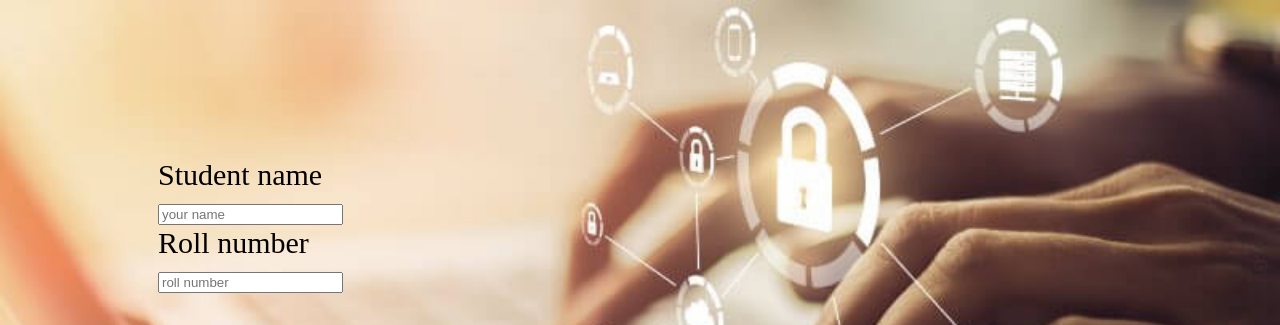
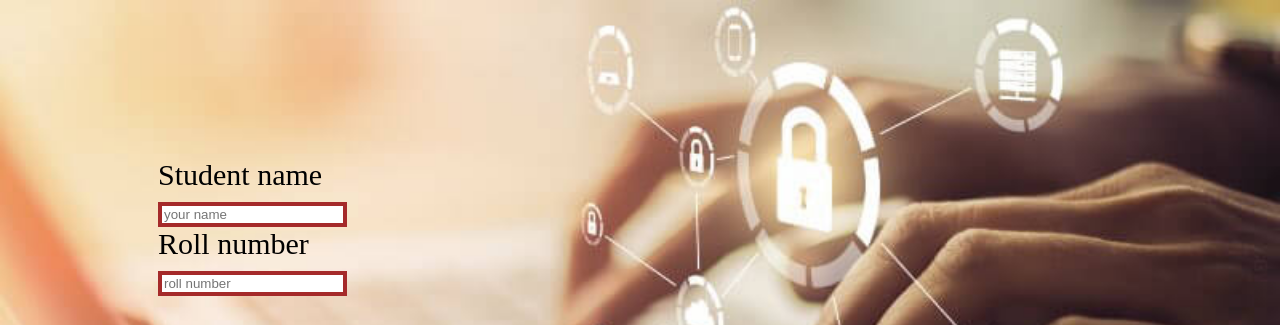
Before and after one commit to prabhuvnr/aq, a plain HTML site: page index.html in a window 1280 px wide. Shown: the top 325 px of the page. Drawn offline with Linux system fonts and the light colour scheme.

Commit message:
Update index.html

```diff
--- a/index.html
+++ b/index.html
@@ -15,7 +15,7 @@ a:link, a:visited {
   text-decoration: none;
   display: inline-block;
 }
-
+  input{border:4px solid brown;}
 a:hover, a:active {
   background-color: red;}
 form{
```
